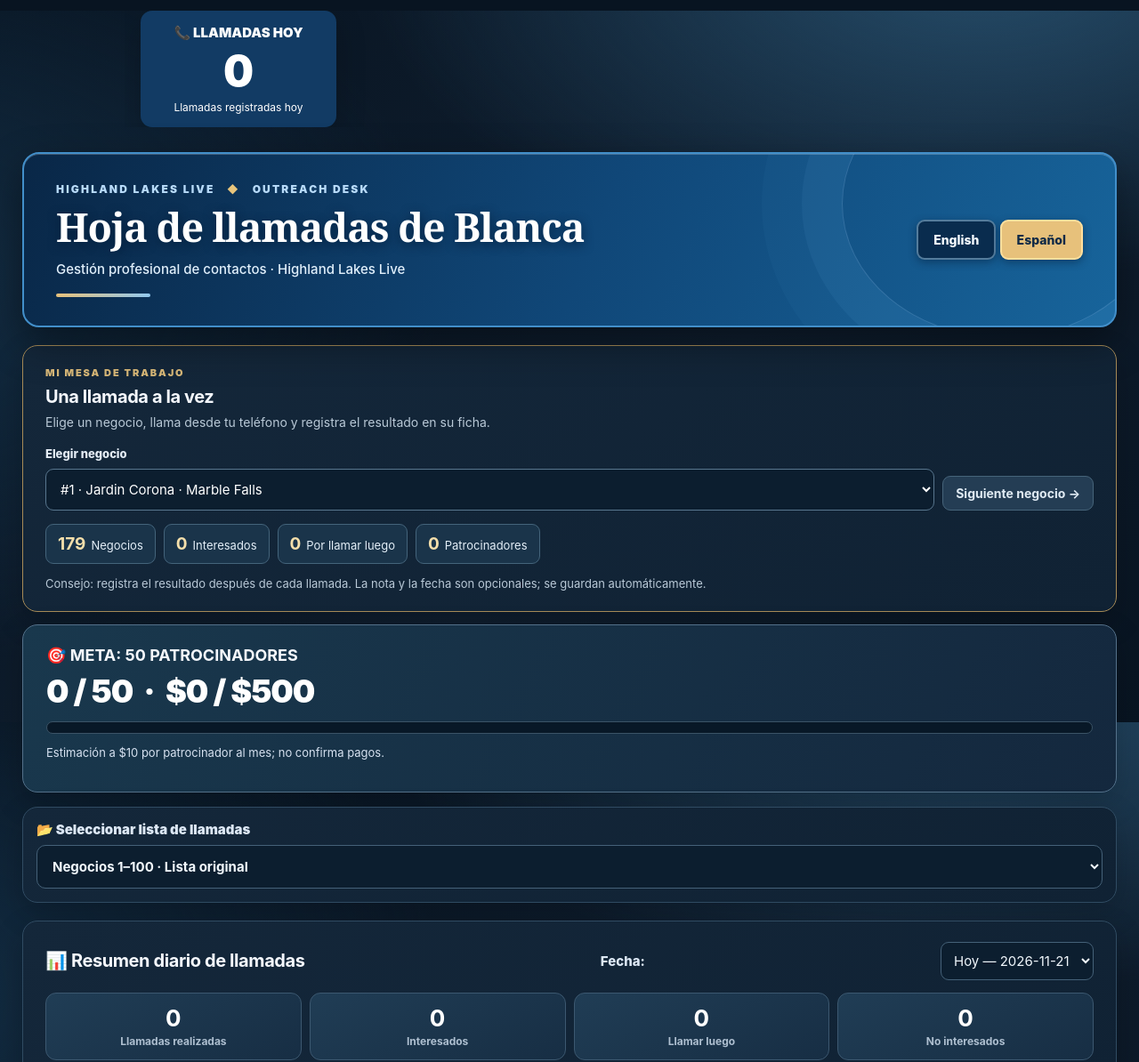
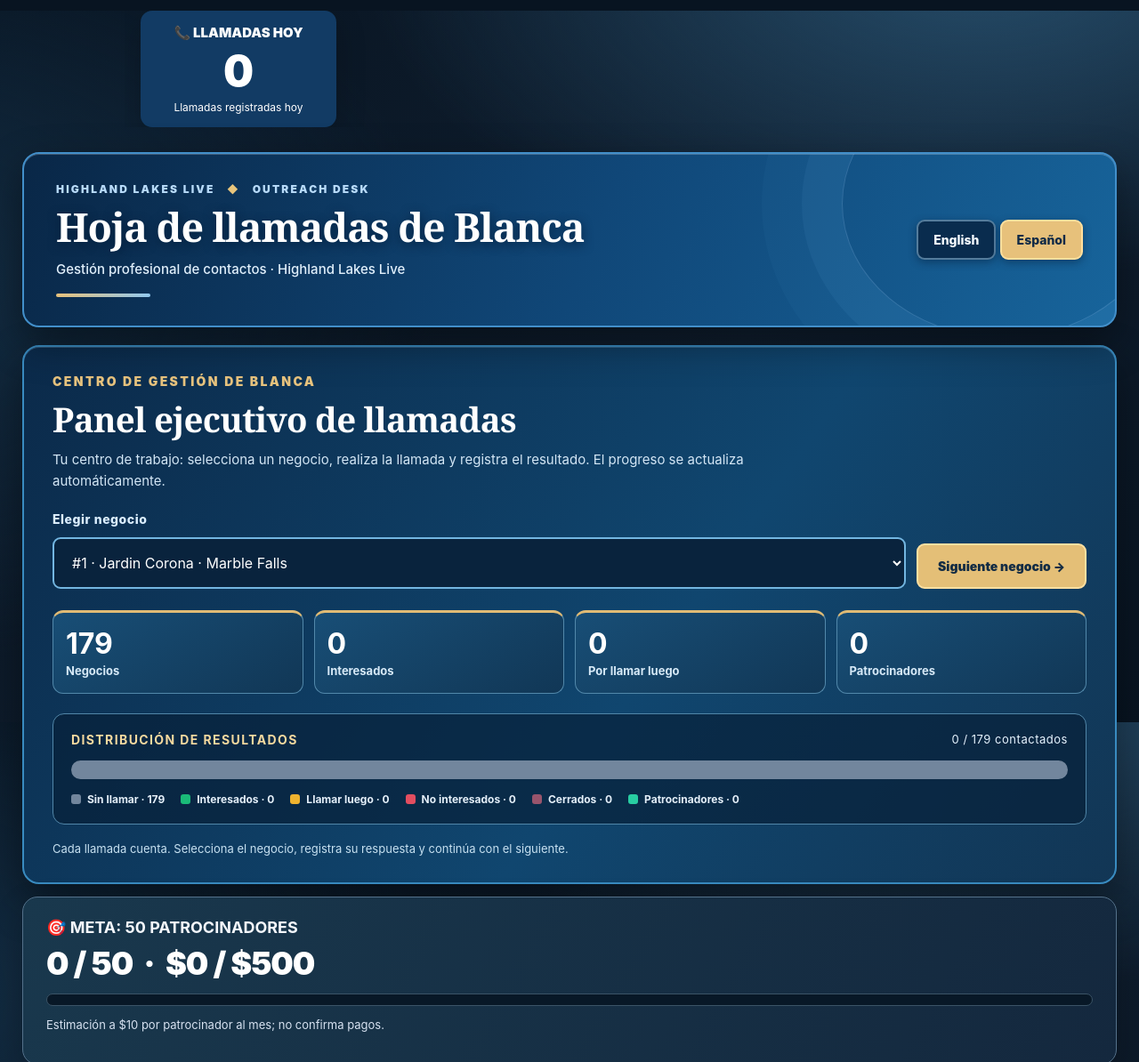
Before and after one commit to texasnewsstudio/blanca-business-calling-sheet, a plain HTML site: page index.html in a window 1280 px wide. Shown: the top 1194 px of the page at 89% size. Drawn offline with Linux system fonts and the light colour scheme.

Commit message:
Upgrade Blanca calling desk to executive dashboard with live status distribution graph

```diff
--- a/index.html
+++ b/index.html
@@ -117,13 +117,36 @@ header .sub{font-size:15px!important;font-weight:550;color:#e0effb!important;mar
 header .lang{font-size:14px!important;font-weight:850!important;padding:12px 17px!important;border:2px solid #a6d3f07a!important;background:#092c4e!important;color:#f4faff!important;box-shadow:0 3px 10px #001a3470}
 header .lang.active{background:#e7c17b!important;color:#102a46!important;border-color:#ffdf9d!important}
 @media(max-width:650px){header{padding:24px 19px!important}.executive-eyebrow{font-size:10px;letter-spacing:.12em}header h1#executiveTitle{font-size:32px!important}header .lang{padding:10px 13px!important}}
+
+/* Blanca's premium executive outreach desk. */
+.easy-workflow{background:linear-gradient(125deg,#0b2a4a,#10466f 58%,#123655)!important;border:2px solid #398bc0!important;padding:30px 32px!important;box-shadow:0 20px 48px #0006,inset 0 1px #a5d5ff40!important;border-radius:19px!important}
+.easy-eyebrow{color:#e7c37e!important;font-size:14px!important;letter-spacing:.17em!important;font-weight:950!important;margin-bottom:12px!important}
+.easy-workflow h2{font-family:Georgia,"Times New Roman",serif;color:#fff!important;font-size:clamp(27px,3vw,39px)!important;line-height:1.15;margin:0 0 12px!important}
+.easy-hint{font-size:15px!important;color:#d3e6f5!important;max-width:780px;line-height:1.6!important}
+.easy-bar{margin-top:22px;grid-template-columns:minmax(0,1fr) auto!important;gap:12px!important}
+.easy-bar label{color:#dbeeff!important;font-size:14px!important;letter-spacing:.04em}
+.easy-bar select{background:#09233d!important;border:2px solid #73b6e1!important;padding:16px!important;font-size:16px!important}
+.easy-bar button{background:#e4bf77!important;color:#132c44!important;border:2px solid #ffe0a1!important;font-weight:900!important;padding:15px 22px!important}
+.easy-stats{display:grid!important;grid-template-columns:repeat(4,minmax(0,1fr));gap:12px!important;margin-top:24px!important}
+.easy-chip{background:linear-gradient(150deg,#184e76,#113756)!important;border:1px solid #5288aa!important;border-top:3px solid #e0bb75!important;padding:17px 14px!important;border-radius:12px!important;color:#d6e9f7!important;font-size:13px!important;font-weight:750;min-width:0}
+.easy-chip strong{display:block!important;color:#fff!important;font-size:32px!important;margin:0 0 5px!important;line-height:1.1}
+.desk-chart{margin-top:22px;padding:20px;background:#071f36aa;border:1px solid #5186a8;border-radius:13px}
+.desk-chart-head{display:flex;justify-content:space-between;gap:10px;flex-wrap:wrap;color:#e7f4ff;font-size:13px;letter-spacing:.04em}
+.desk-chart-head strong{color:#f5d99f;font-size:14px;letter-spacing:.1em}
+.desk-chart-track{display:flex;height:21px;width:100%;border-radius:30px;overflow:hidden;background:#203d57;margin:15px 0;box-shadow:inset 0 2px 5px #0006}
+.desk-chart-track span{height:100%;display:block;min-width:0}
+.desk-chart-legend{display:flex;gap:11px 18px;flex-wrap:wrap}
+.desk-legend-item{display:inline-flex;align-items:center;gap:7px;color:#e4eff9;font-size:12px;font-weight:750}
+.desk-legend-item i{width:11px;height:11px;border-radius:3px;display:inline-block}
+.easy-reminder{margin-top:19px!important;color:#c7e1f1!important;font-size:13px!important}
+@media(max-width:700px){.easy-workflow{padding:22px 16px!important}.easy-stats{grid-template-columns:repeat(2,minmax(0,1fr))}.easy-bar{grid-template-columns:1fr!important}.easy-bar button{width:100%}.desk-chart{padding:14px}}
 </style></head><body><aside class="calling-rail" aria-label="Call progress and priority"><section class="rail-counter"><div id="railCallsTitle">📞 LLAMADAS HOY</div><div id="railCallsNumber">0</div><div id="railCallsSub">Llamadas registradas hoy</div></section></aside><main><header><div class="top"><div class="executive-identity"><div class="executive-eyebrow">HIGHLAND LAKES LIVE <span class="executive-dot">◆</span> OUTREACH DESK</div><h1 id="executiveTitle">Blanca’s Calling Sheet</h1><div class="sub" id="subtitle">Panel profesional de llamadas de Blanca</div><div class="executive-accent"></div></div><div><button class="lang" id="english" onclick="changeLang('en')">English</button> <button class="lang active" id="spanish" onclick="changeLang('es')">Español</button></div></div></header>
 <section class="panel easy-workflow" id="easyWorkflow">
 <div class="easy-eyebrow" id="easyEyebrow">MI MESA DE TRABAJO</div>
 <h2 id="easyHeading">Una llamada a la vez</h2>
 <p class="easy-hint" id="easyHint">Elige un negocio, llama desde tu teléfono y registra el resultado en su ficha.</p>
 <div class="easy-bar"><label for="easyBusiness" id="easyBusinessLabel">Negocio</label><select id="easyBusiness" onchange="openEasyBusiness(Number(this.value))"></select><button class="secondary" id="easyNext" onclick="nextEasyBusiness()">Siguiente →</button></div>
-<div class="easy-stats" id="easyStats"></div>
+<div class="easy-stats" id="easyStats"></div><div class="desk-chart"><div class="desk-chart-head"><strong id="deskChartTitle">Estado de contactos</strong><span id="deskChartTotal">0 / 179</span></div><div class="desk-chart-track" id="deskChartTrack" role="img" aria-label="Call status distribution"></div><div class="desk-chart-legend" id="deskChartLegend"></div></div>
 <div class="easy-reminder" id="easyReminder"></div>
 </section>
 <section class="goal"><h2 id="goalTitle">🎯 META: 50 PATROCINADORES</h2><div class="numbers"><span id="total">0</span> / 50 &nbsp;·&nbsp; <span id="revenue">$0</span> / $500</div><div class="track"><div class="fill" id="fill"></div></div><p class="mini" id="goalNote" style="color:#d7e2f1">Estimación a $10 por patrocinador al mes; no confirma pagos.</p></section>
@@ -449,9 +472,9 @@ window.openEasyBusiness=function(id){
 window.nextEasyBusiness=function(){const q=order(),i=q.findIndex(b=>b.id===selected),b=q[i+1]||q[0];if(b)openEasyBusiness(b.id)};
 function drawEasy(){
  const es=lang==='es',q=order(),current=leads.find(b=>b.id===selected);
- $e('easyEyebrow').textContent=es?'MI MESA DE TRABAJO':'MY CALLING DESK';
- $e('easyHeading').textContent=es?'Una llamada a la vez':'One call at a time';
- $e('easyHint').textContent=es?'Elige un negocio, llama desde tu teléfono y registra el resultado en su ficha.':'Choose a business, call using your phone, and record the result in its business card.';
+ $e('easyEyebrow').textContent=es?'CENTRO DE GESTIÓN DE BLANCA':'BLANCA’S CALLING DESK';
+ $e('easyHeading').textContent=es?'Panel ejecutivo de llamadas':'Executive Calling Dashboard';
+ $e('easyHint').textContent=es?'Tu centro de trabajo: selecciona un negocio, realiza la llamada y registra el resultado. El progreso se actualiza automáticamente.':'Your professional outreach desk: select a business, make the call, and record the outcome. Progress updates automatically.';
  $e('easyBusinessLabel').textContent=es?'Elegir negocio':'Choose business';
  $e('easyNext').textContent=es?'Siguiente negocio →':'Next business →';
  const select=$e('easyBusiness');select.replaceChildren();
@@ -461,7 +484,21 @@ function drawEasy(){
  select.value=current?String(current.id):'';
  const counts=[{n:leads.length,es:'Negocios',en:'Businesses'},{n:leads.filter(b=>saved[b.id]?.status==='yes'&&!saved[b.id]?.confirmed).length,es:'Interesados',en:'Interested'},{n:leads.filter(b=>saved[b.id]?.status==='wait').length,es:'Por llamar luego',en:'Call back'},{n:leads.filter(b=>saved[b.id]?.confirmed).length,es:'Patrocinadores',en:'Sponsors'}];
  $e('easyStats').replaceChildren();counts.forEach(c=>{const chip=document.createElement('div');chip.className='easy-chip';const n=document.createElement('strong');n.textContent=c.n;chip.append(n,document.createTextNode(c[es?'es':'en']));$e('easyStats').append(chip)});
- $e('easyReminder').textContent=es?'Consejo: registra el resultado después de cada llamada. La nota y la fecha son opcionales; se guardan automáticamente.':'Tip: record the result after each call. Notes and follow-up dates are optional and save automatically.';
+ const groups=[
+  {key:'pending',color:'#72869d',es:'Sin llamar',en:'Not called',count:leads.filter(b=>!saved[b.id]?.confirmed&&(!saved[b.id]?.status||saved[b.id]?.status==='pending')).length},
+  {key:'yes',color:'#1aba78',es:'Interesados',en:'Interested',count:leads.filter(b=>!saved[b.id]?.confirmed&&saved[b.id]?.status==='yes').length},
+  {key:'wait',color:'#efb32f',es:'Llamar luego',en:'Call later',count:leads.filter(b=>!saved[b.id]?.confirmed&&saved[b.id]?.status==='wait').length},
+  {key:'no',color:'#e34e60',es:'No interesados',en:'Not interested',count:leads.filter(b=>!saved[b.id]?.confirmed&&saved[b.id]?.status==='no').length},
+  {key:'closed',color:'#98546c',es:'Cerrados',en:'Closed',count:leads.filter(b=>!saved[b.id]?.confirmed&&saved[b.id]?.status==='closed').length},
+  {key:'confirmed',color:'#28cda2',es:'Patrocinadores',en:'Sponsors',count:leads.filter(b=>saved[b.id]?.confirmed).length}
+ ];
+ const contacted=leads.length-groups[0].count;
+ $e('deskChartTitle').textContent=es?'DISTRIBUCIÓN DE RESULTADOS':'OUTREACH STATUS OVERVIEW';
+ $e('deskChartTotal').textContent=contacted+' / '+leads.length+' '+(es?'contactados':'contacted');
+ const track=$e('deskChartTrack'),legend=$e('deskChartLegend');track.replaceChildren();legend.replaceChildren();
+ groups.forEach(g=>{if(g.count){const segment=document.createElement('span');segment.style.width=(g.count/leads.length*100)+'%';segment.style.background=g.color;segment.title=(es?g.es:g.en)+': '+g.count;track.append(segment)}
+ const item=document.createElement('span');item.className='desk-legend-item';const dot=document.createElement('i');dot.style.background=g.color;const label=document.createElement('span');label.textContent=(es?g.es:g.en)+' · '+g.count;item.append(dot,label);legend.append(item)});
+ $e('easyReminder').textContent=es?'Cada llamada cuenta. Selecciona el negocio, registra su respuesta y continúa con el siguiente.':'Every call counts. Select the business, record the outcome, and move to the next.';
 }
 const previous=render;render=function(){previous();drawEasy()};drawEasy();
 })();
```
